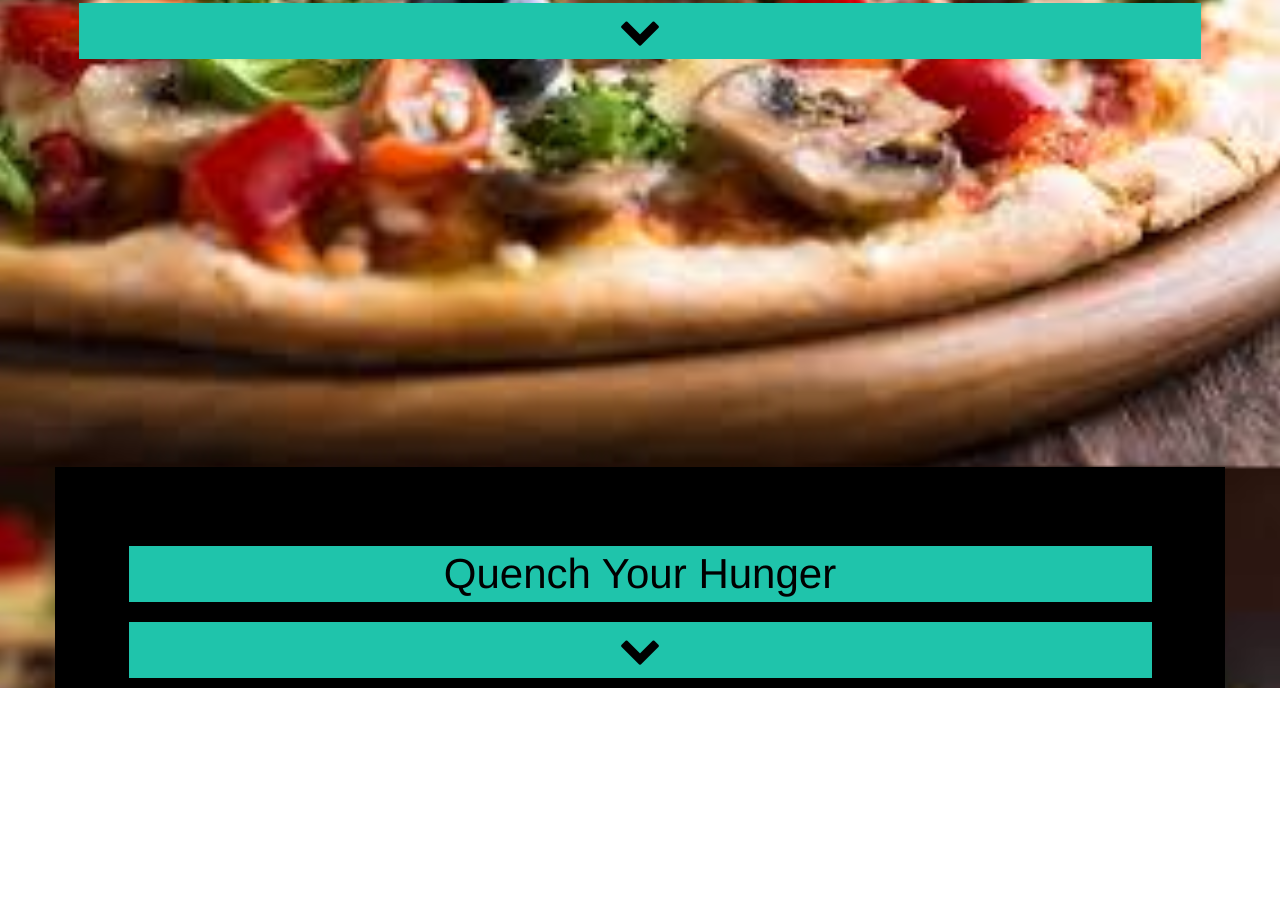
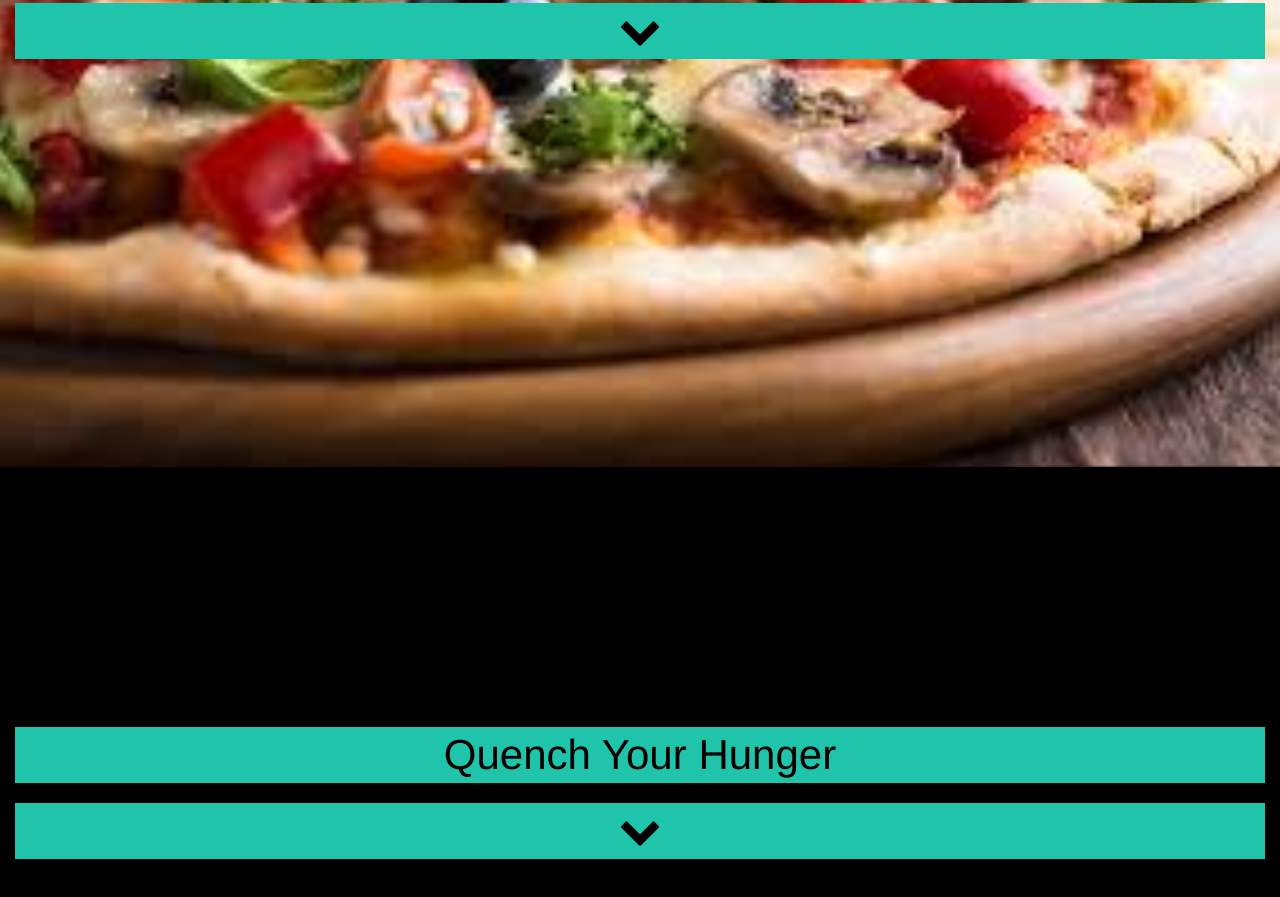
Before and after one commit to jacobhixon47/pizza-mind, a plain HTML site: page index.html in a window 1280 px wide. Shown: the part 333-1230 px from the top of the page. Before the commit the page ends 1021 px from the top, so only its background shows below. Drawn offline with Linux system fonts and the light colour scheme.

Commit message:
Make row height = window height.

```diff
--- a/css/styles.css
+++ b/css/styles.css
@@ -6,14 +6,20 @@ body {
 
 #header-container {
   padding: 0px;
+  width: 100%;
 }
 
 #main-container {
   padding: 0px;
+  width: 100%;
 }
 
 .row {
-  padding: 5%;
+  padding-bottom: 20vh;
+  padding-top: 30vh;
+  padding-left: none;
+  padding-right: none;
+  height: 100vh;
   width: 100%;
   text-align: center;
   margin: 0;
@@ -64,13 +70,7 @@ ul > .menu-buttons {
 
 #row-1 {
   background-color: transparent;
-  padding-bottom: 20vh;
-  padding-top: 30vh;
-  padding-left: none;
-  padding-right: none;
-  height: 100vh;
 }
-
 
 h1 {
   font-size: 3em;
@@ -81,7 +81,6 @@ h1 {
 
 #row-2 {
   background-color: #000000;
-  padding-bottom: 0px;
 }
 
 #row-1 > a {
```
